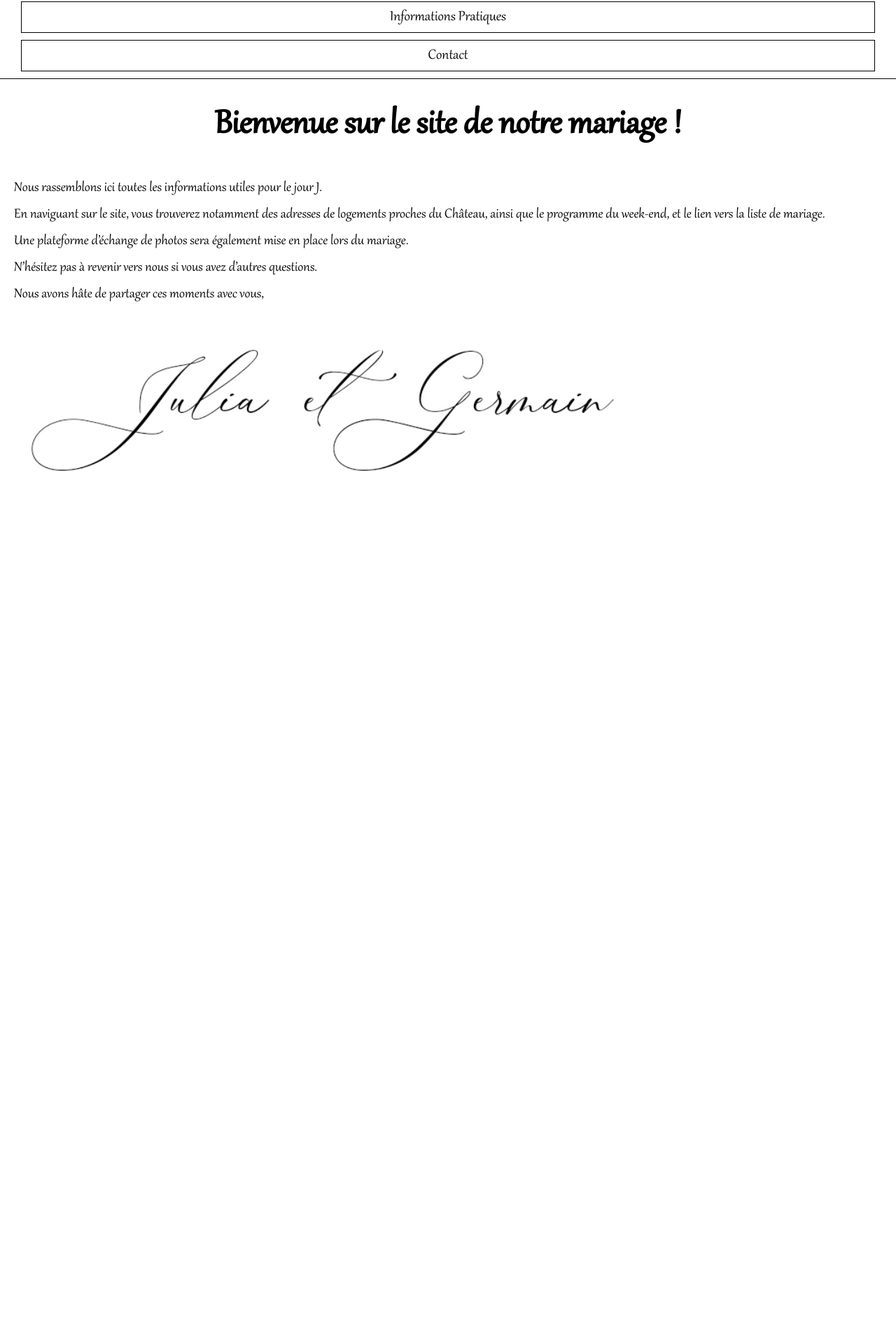
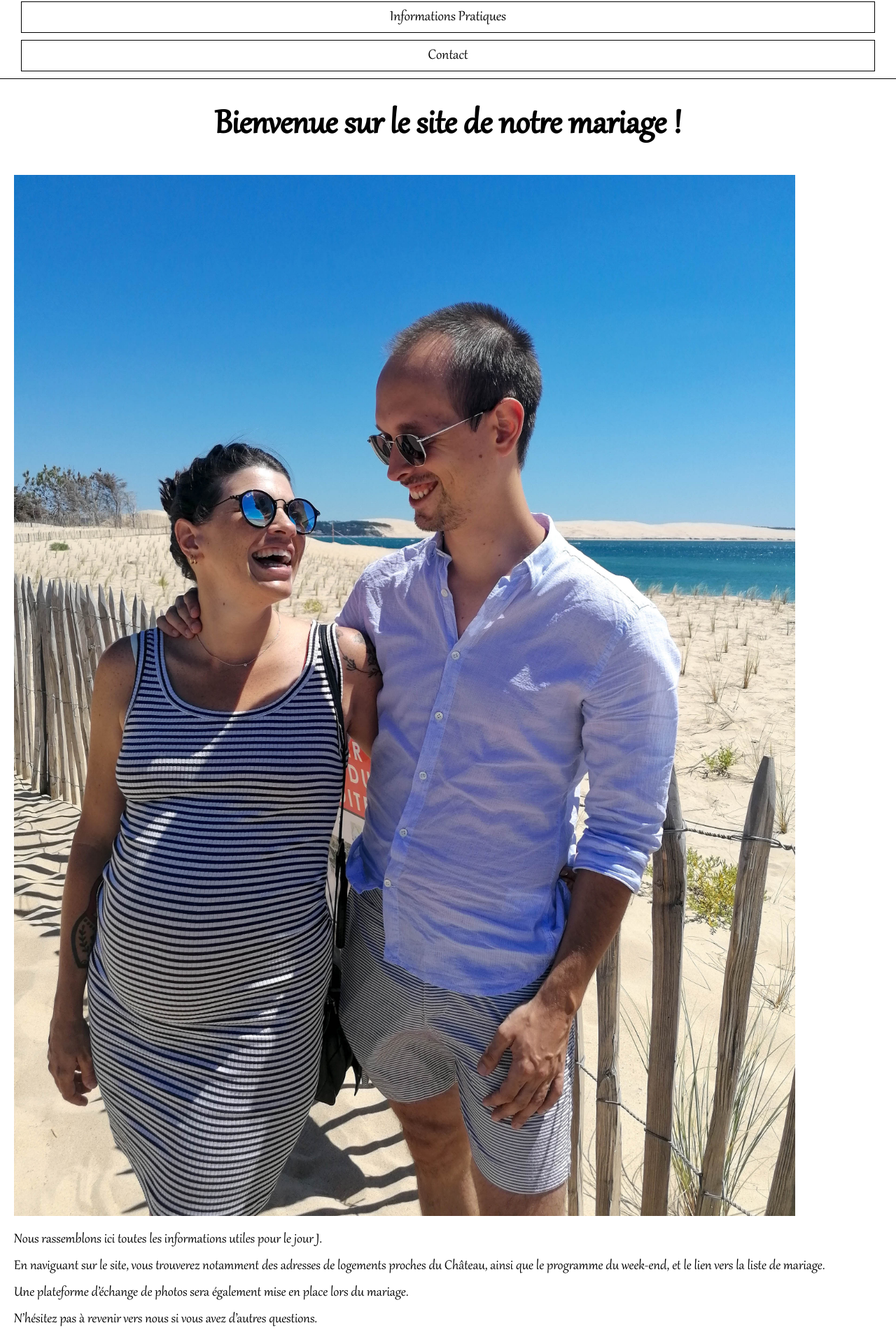
Before and after one commit to Germinal-A/Site-du-Mariage-de-Julia-et-Germain, a Jekyll site: the page built from index.md, in a window 1280 px wide. Shown: the part 842-2753 px from the top of the page at 70% size. Built offline with Jekyll 4.4.1, drawn with Linux system fonts in a browser that asks for light colours; before the commit the page ends 1592 px from its top, so only the background shows below that.

Commit message:
Update index.md

```diff
--- a/index.md
+++ b/index.md
@@ -6,11 +6,14 @@ weight: 1
 
 ## Bienvenue sur le site de notre mariage !
 
+<img src="assets/Couple.jpg" width="40%" class="large">
+<img src="assets/Couple.jpg" width="90%" class="small">
+<br/>
 Nous rassemblons ici toutes les informations utiles pour le jour J.
 En naviguant sur le site, vous trouverez notamment des adresses de logements proches du Château, ainsi que le programme du week-end, et le lien vers la liste de mariage.
 Une plateforme d'échange de photos sera également mise en place lors du mariage.
 N'hésitez pas à revenir vers nous si vous avez d'autres questions.
 Nous avons hâte de partager ces moments avec vous,
-
+<br/>
 <img src="/assets/Signature.jpg" width="30%" class="large">
 <img src="/assets/Signature.jpg" width="70%" class="small">
```
